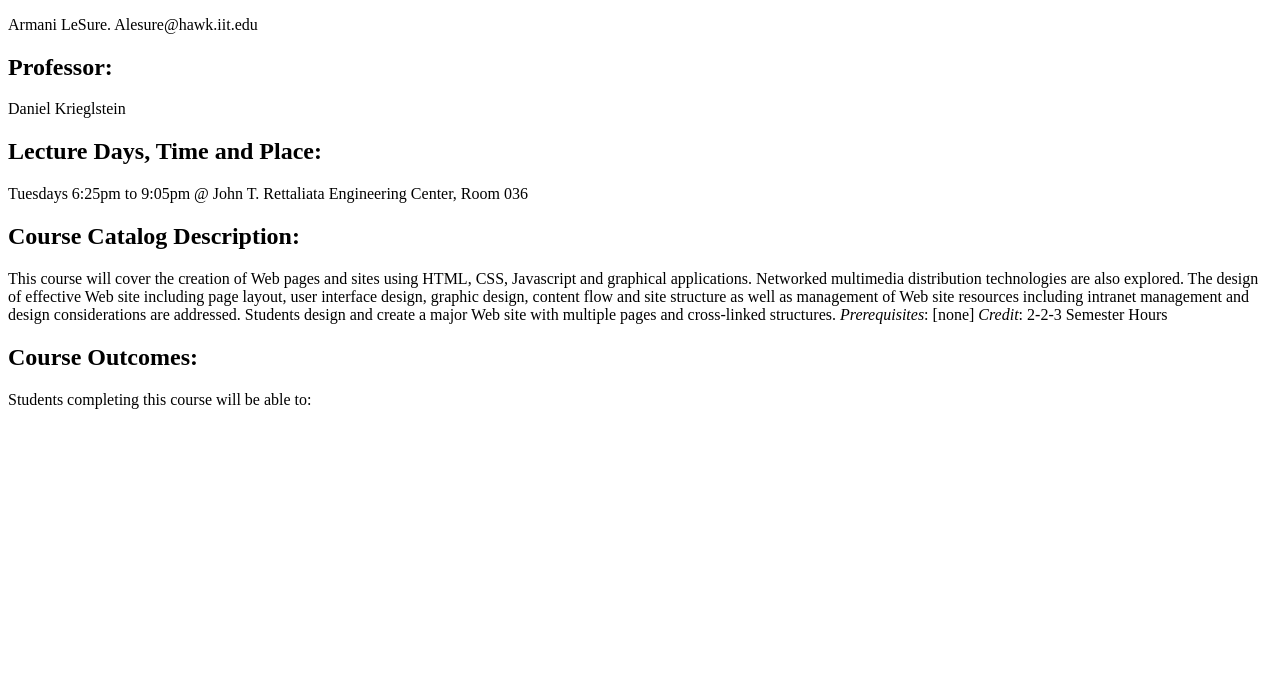
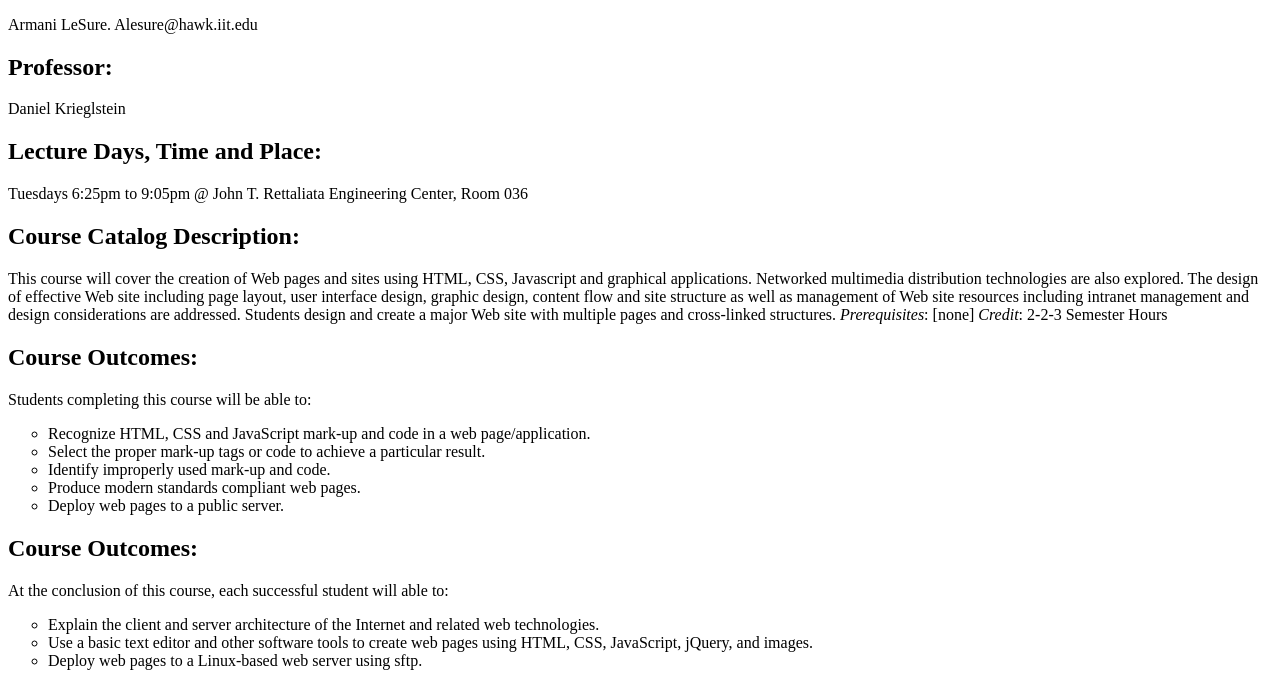
Before and after one commit to ArmaniLeSure/Lab2, a plain HTML site: page index.html in a window 1280 px wide. Shown: the part 105-800 px from the top of the page. Drawn offline with Linux system fonts and the light colour scheme.

Commit message:
Second half of the require code. Found out how to list.

```diff
--- a/index.html
+++ b/index.html
@@ -16,6 +16,19 @@
 <p>This course will cover the creation of Web pages and sites using HTML, CSS, Javascript and graphical applications. Networked multimedia distribution technologies are also explored. The design of effective Web site including page layout, user interface design, graphic design, content flow and site structure as well as management of Web site resources including intranet management and design considerations are addressed. Students design and create a major Web site with multiple pages and cross-linked structures. <em>Prerequisites</em>: [none] <em>Credit</em>: 2-2-3 Semester Hours</p>
 <h2>Course Outcomes:</h2>
 <p>Students completing this course will be able to:</p>
-
+<ul style ="list-style-type:circle;">
+<li>Recognize HTML, CSS and JavaScript mark-up and code in a web page/application.</li>
+<li>Select the proper mark-up tags or code to achieve a particular result.</li>
+<li>Identify improperly used mark-up and code.</li>
+<li>Produce modern standards compliant web pages.</li>
+<li>Deploy web pages to a public server.</li>
+</ul>
+<h2>Course Outcomes:</h2>
+<p>At the conclusion of this course, each successful student will able to:</p>
+<ul style ="list-style-type:circle;">
+<li>Explain the client and server architecture of the Internet and related web technologies.</li>
+<li>Use a basic text editor and other software tools to create web pages using HTML, CSS, JavaScript, jQuery, and images.</li>
+<li>Deploy web pages to a Linux-based web server using sftp.</li>
+</ul>
 </body>
 </html>
```
